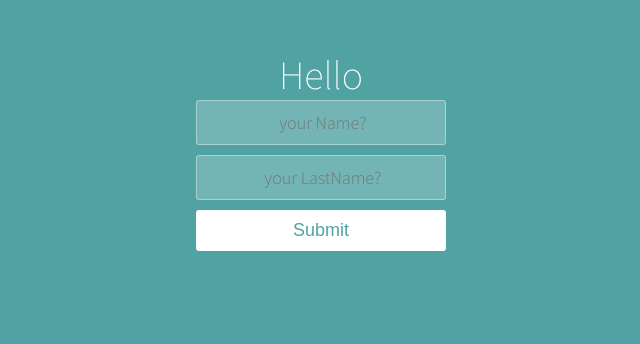
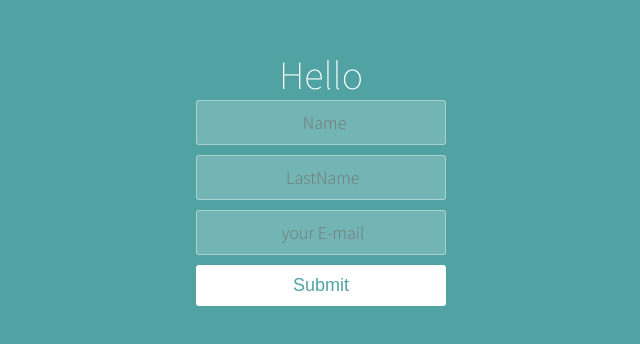
Before and after one commit to NadaJrad/logging_AppAdvanced, a React (Vite) app: page / in a window 1280 px wide. Shown: the part 158-502 px from the top of the page, without its empty margins (319-959 px from the left). Built offline with nearby package versions, Linux system fonts and the light colour scheme.

Commit message:
email logging was added

```diff
--- a/src/components/App.jsx
+++ b/src/components/App.jsx
@@ -5,10 +5,12 @@ import { useState } from "react";
 function App() {
   const [isMousedOver, setMouseOver] = useState(false);
 
-  const [fullName, setFullName] = useState({
+  const [contact, setContact] = useState({
     fName: "",
     lName: "",
+    email: "",
   });
+
   function handelClick(event) {
     event.preventDefault();
   }
@@ -16,16 +18,24 @@ function App() {
     const newValue = event.target.value;
     const inputName = event.target.name;
 
-    setFullName((prevValue) => {
+    setContact((prevValue) => {
       if (inputName === "fName") {
         return {
           fName: newValue,
           lName: prevValue.lName,
+          email: prevValue.email,
         };
       } else if (inputName === "lName") {
         return {
           fName: prevValue.fName,
           lName: newValue,
+          email: prevValue.email,
+        };
+      } else if (inputName === "email") {
+        return {
+          fName: prevValue.fName,
+          lName: prevValue.lName,
+          email: newValue,
         };
       }
     });
@@ -40,21 +50,28 @@ function App() {
   return (
     <div className="container">
       <h1>
-        Hello {fullName.fName} {fullName.lName}
+        Hello {contact.fName} {contact.lName}
       </h1>
+      <p>{contact.email}</p>
 
       <form onSubmit={handelClick}>
         <input
           name="fName"
           onChange={handelChange}
-          placeholder=" your Name?"
-          value={fullName.fName} //  Uncontrolled Component
+          placeholder="  Name"
+          value={contact.fName} //  Uncontrolled Component
         />
         <input
           name="lName"
           onChange={handelChange}
-          placeholder=" your LastName?"
-          value={fullName.lName} // Uncontrolled Component
+          placeholder=" LastName"
+          value={contact.lName} // Uncontrolled Component
+        />
+        <input
+          name="email"
+          onChange={handelChange}
+          placeholder=" your E-mail"
+          value={contact.email}
         />
         <button
           type="submit"
```
